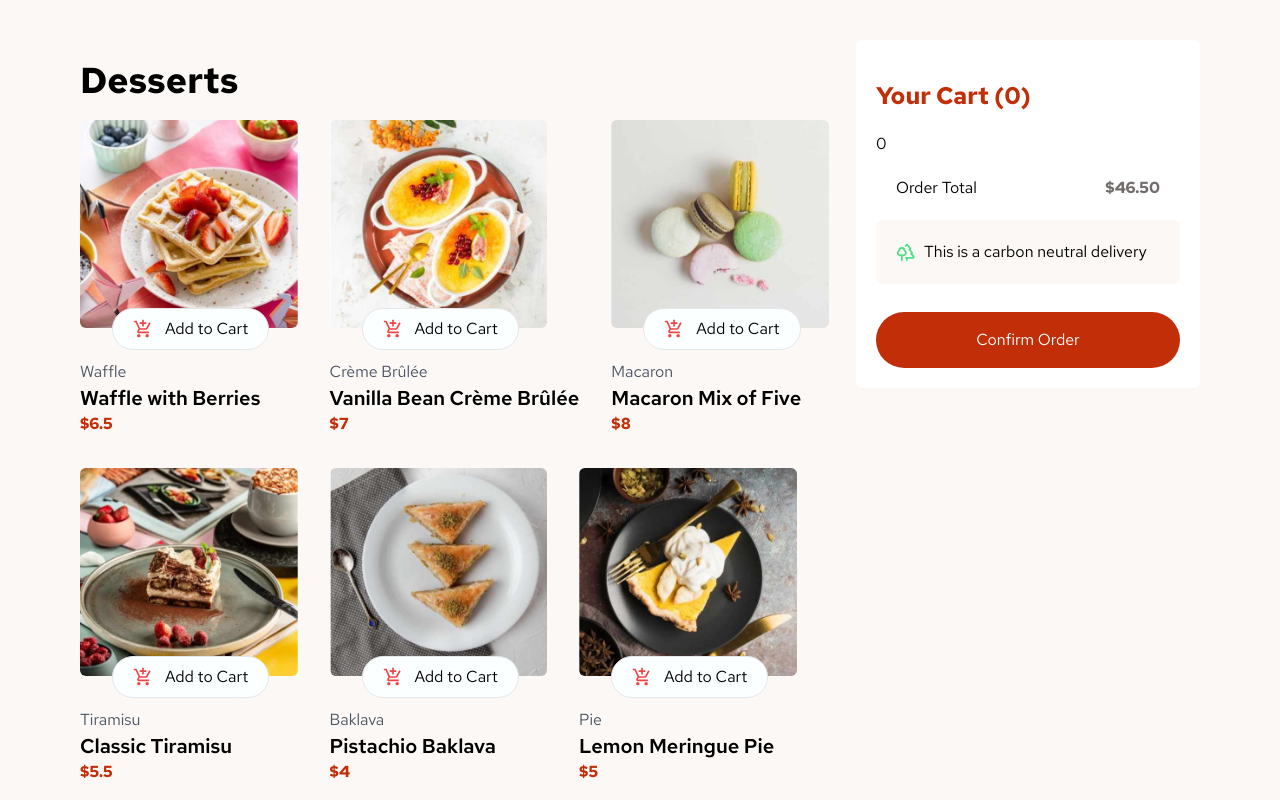
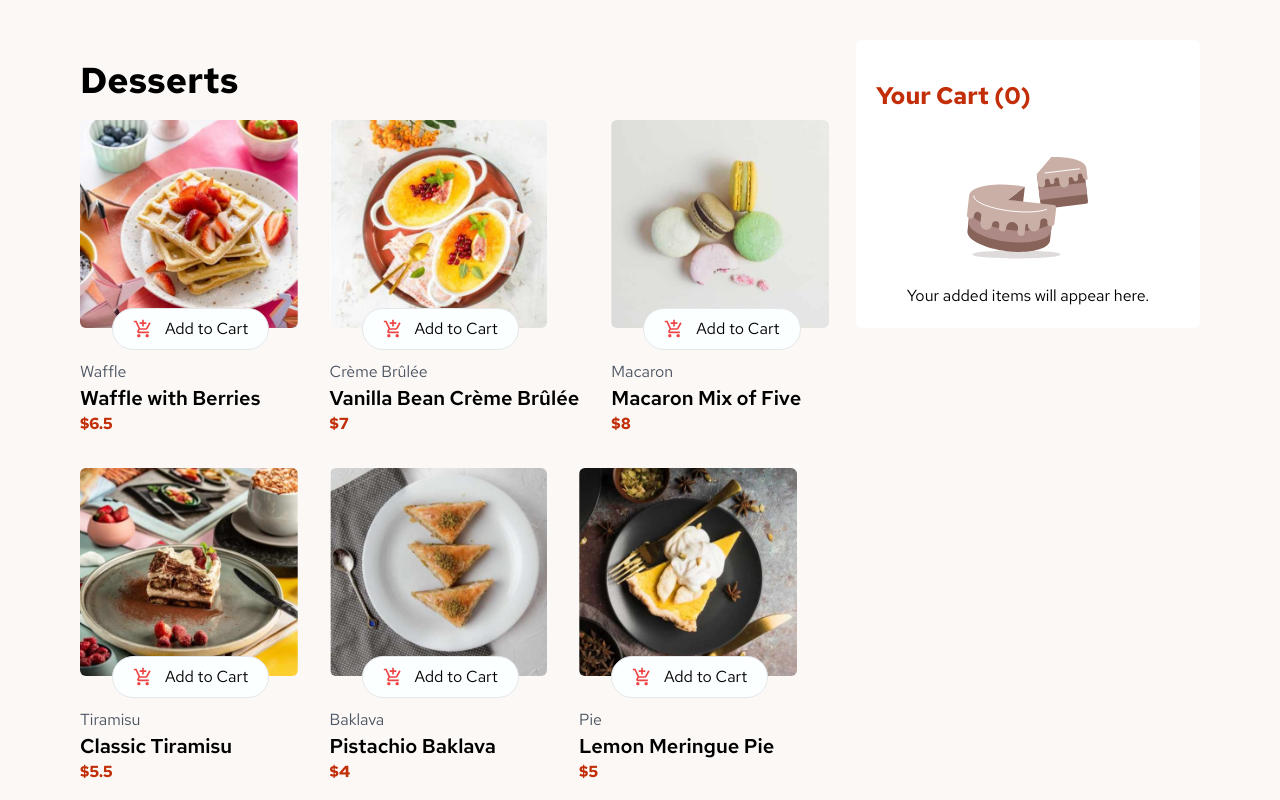
Before and after one commit to codewithRaees/product-list-with-cart-main, a React (Vite) app: page / in a window 1280 px wide. Shown: the top 800 px of the page. Built offline with nearby package versions, Linux system fonts and the light colour scheme.

Commit message:
Update Add to Cart

```diff
--- a/data.js
+++ b/data.js
@@ -1,5 +1,6 @@
 export default [
   {
+    id: 1,
     image: {
       thumbnail: "../assets/images/image-waffle-thumbnail.jpg",
       mobile: "../assets/images/image-waffle-mobile.jpg",
@@ -11,6 +12,7 @@ export default [
     price: 6.5,
   },
   {
+    id: 2,
     image: {
       thumbnail: "../assets/images/image-creme-brulee-thumbnail.jpg",
       mobile: "../assets/images/image-creme-brulee-mobile.jpg",
@@ -22,6 +24,7 @@ export default [
     price: 7.0,
   },
   {
+    id: 3,
     image: {
       thumbnail: "../assets/images/image-macaron-thumbnail.jpg",
       mobile: "../assets/images/image-macaron-mobile.jpg",
@@ -33,6 +36,7 @@ export default [
     price: 8.0,
   },
   {
+    id: 4,
     image: {
       thumbnail: "../assets/images/image-tiramisu-thumbnail.jpg",
       mobile: "../assets/images/image-tiramisu-mobile.jpg",
@@ -44,6 +48,7 @@ export default [
     price: 5.5,
   },
   {
+    id: 5,
     image: {
       thumbnail: "../assets/images/image-baklava-thumbnail.jpg",
       mobile: "../assets/images/image-baklava-mobile.jpg",
@@ -55,6 +60,7 @@ export default [
     price: 4.0,
   },
   {
+    id: 6,
     image: {
       thumbnail: "../assets/images/image-meringue-thumbnail.jpg",
       mobile: "../assets/images/image-meringue-mobile.jpg",
@@ -66,6 +72,7 @@ export default [
     price: 5.0,
   },
   {
+    id: 7,
     image: {
       thumbnail: "../assets/images/image-cake-thumbnail.jpg",
       mobile: "../assets/images/image-cake-mobile.jpg",
@@ -77,6 +84,7 @@ export default [
     price: 4.5,
   },
   {
+    id: 8,
     image: {
       thumbnail: "../assets/images/image-brownie-thumbnail.jpg",
       mobile: "../assets/images/image-brownie-mobile.jpg",
@@ -88,6 +96,7 @@ export default [
     price: 4.5,
   },
   {
+    id: 9,
     image: {
       thumbnail: "../assets/images/image-panna-cotta-thumbnail.jpg",
       mobile: "../assets/images/image-panna-cotta-mobile.jpg",
--- a/src/App.jsx
+++ b/src/App.jsx
@@ -6,9 +6,8 @@ import ProductsData from "../data.js";
 
 function App() {
   const [products, setProducts] = useState(ProductsData);
-  const [addToCart, setaddToCart] = useState([]);
-
-  console.log(addToCart);
+  const [cart, setCart] = useState([]);
+  const [count, setCount] = useState();
   return (
     <>
       <main className="flex md:flex-row flex-col bg-[#FCF8F5] px-20 py-10">
@@ -19,13 +18,14 @@ function App() {
           <div className="flex flex-wrap gap-8 card-list">
             <ProductCards
               products={products}
-              setaddToCart={setaddToCart}
-              addToCart={addToCart}
+              setCart={setCart}
+              cart={cart}
+              setCount={setCount}
             />
           </div>
         </div>
         <div className="w-[1000px] cart-container">
-          <ItemsCart addToCart={addToCart} />
+          <ItemsCart cart={cart} />
         </div>
       </main>
     </>
--- /dev/null
+++ b/src/components/BlankCart.jsx
@@ -0,0 +1,24 @@
+import React from "react";
+import { LuTrees } from "react-icons/lu";
+
+function BlankCart() {
+  return (
+    <>
+      <div className="bg-white px-5 py-5 rounded-md itemcart">
+        <h1 className="py-5 font-bold text-[#C22E08] text-2xl">
+          Your Cart (0){" "}
+        </h1>
+        <div className="flex flex-col justify-center items-center order-Detail">
+          <img
+            src="/assets/images/illustration-empty-cart.svg"
+            alt=""
+            className="py-3"
+          />
+          <span>Your added items will appear here.</span>
+        </div>
+      </div>
+    </>
+  );
+}
+
+export default BlankCart;
--- a/src/components/ItemsCart.jsx
+++ b/src/components/ItemsCart.jsx
@@ -1,23 +1,25 @@
 import React, { useState } from "react";
 import { IoMdCloseCircleOutline } from "react-icons/io";
 import { LuTrees } from "react-icons/lu";
+import BlankCart from "./BlankCart";
 
-function ItemsCart({ addToCart }) {
-  console.log(addToCart);
+function ItemsCart({ cart }) {
   return (
     <>
+      {cart.length === 0 ? (
+        <BlankCart />
+      ) : (
         <div className="bg-white px-5 py-5 rounded-md itemcart">
           <h1 className="py-5 font-bold text-[#C22E08] text-2xl">
-          Your Cart ({addToCart.length}){" "}
+            Your Cart ({cart.length}){" "}
           </h1>
 
-        {addToCart.length &&
-          addToCart.map((item, index) => (
+          {cart.map((item, index) => (
             <div className="order-Detail pb-4" key={index}>
               <h1 className="text-[#0D0805]">{item.name}</h1>
               <div className="relative py-2 price-detail">
                 <ul className="flex text-sm">
-                  <li className="px-3 text-[#C22E08]">1 x</li>
+                  <li className="px-3 text-[#C22E08]">{item.quantity} x</li>
                   <li className="px-3 text-[#9D938F]">@ ${item.price}</li>
                   <li className="px-3 font-bold text-[#726d6c]">$ 5.50</li>
                 </ul>
@@ -41,6 +43,7 @@ function ItemsCart({ addToCart }) {
             Confirm Order
           </div>
         </div>
+      )}
     </>
   );
 }
--- a/src/components/ProductCards.jsx
+++ b/src/components/ProductCards.jsx
@@ -1,9 +1,25 @@
 import React, { useState } from "react";
 import { MdOutlineAddShoppingCart } from "react-icons/md";
 
-function ProductCards({ products, setaddToCart, addToCart }) {
-  const handleProductSelect = (index) => {
-    setaddToCart([...addToCart, products[index]]);
+function ProductCards({ products, setCart, cart }) {
+  // Function to handle adding products to the cart
+  const handleProductSelect = (product) => {
+    setCart((prevCart) => {
+      // Find if the product already exists in the cart
+      const productInCart = prevCart.find((item) => item.id === product.id);
+
+      if (productInCart) {
+        // If product exists, update its quantity
+        return prevCart.map((item) =>
+          item.id === product.id
+            ? { ...item, quantity: item.quantity + 1 }
+            : item
+        );
+      } else {
+        // If product doesn't exist, add it to the cart with initial quantity of 1
+        return [...prevCart, { ...product, quantity: 1 }];
+      }
+    });
   };
 
   return (
@@ -25,7 +41,7 @@ function ProductCards({ products, setaddToCart, addToCart }) {
               <div
                 key={i}
                 onClick={() => {
-                  handleProductSelect(i);
+                  handleProductSelect(singleProduct);
                 }}
                 className="flex items-center border-color-[#AEA5A3] bg-[#FCFFFF] px-5 py-2 border rounded-full"
               >
```
Lines whose indentation alone changed are shown as unchanged.
